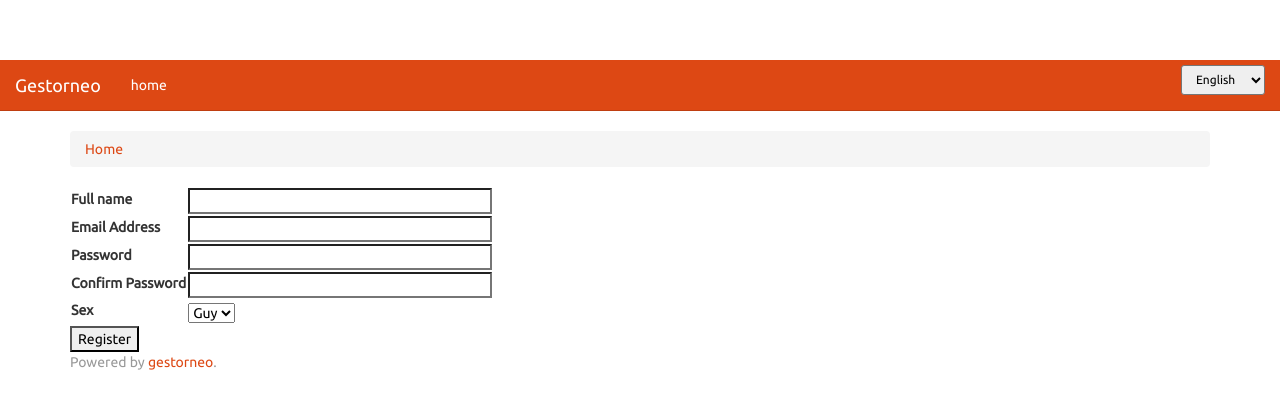
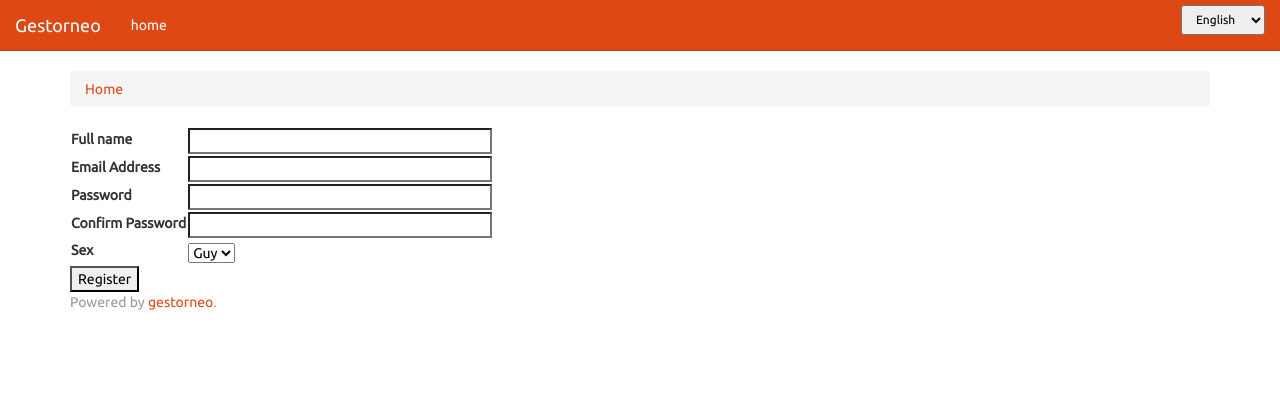
Before and after one commit to hermzz/gestorneo, a CodeIgniter app: page /auth/register/ in a window 1280 px wide. Shown: the top 409 px of the page. Run offline with CodeIgniter, Linux system fonts and the light colour scheme; some libraries are stand-ins or nearby versions.

Commit message:
working practice implementation

```diff
--- a/static/css/default.css
+++ b/static/css/default.css
@@ -1,13 +1,5 @@
 html {
 	overflow-y: scroll;
-}
-
-
-@media (min-width: 980px) {
-	body {
-		padding-top: 60px !important;
-		margin-bottom: 0 !important;
-	}
 }
 
 h2, h3, h4 {
```
